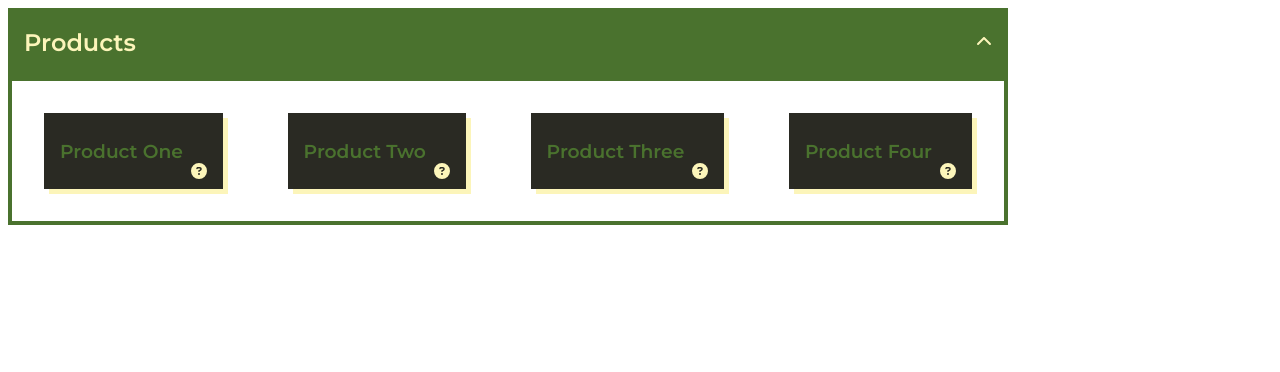
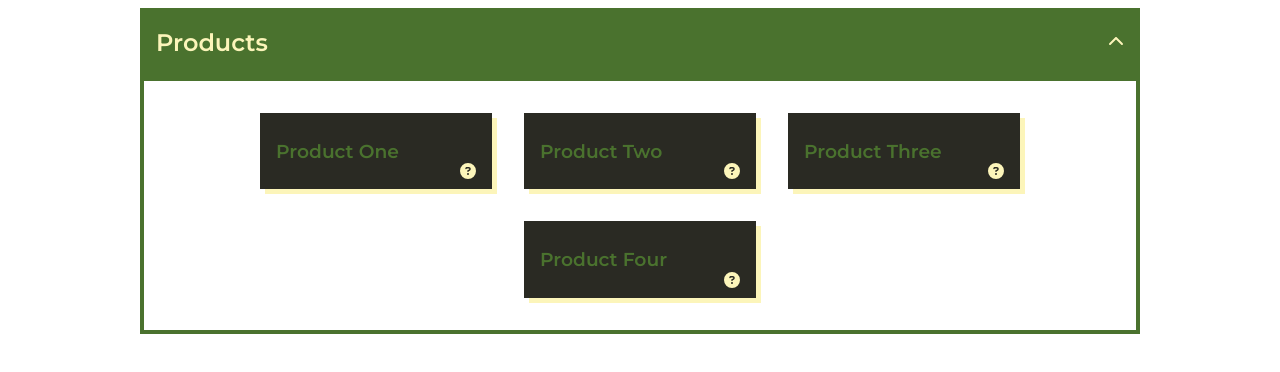
Before and after one commit to ghostwriter7/assignment02, an Angular app: page /products in a window 1280 px wide. Shown: the top 372 px of the page. Built offline with nearby package versions, Linux system fonts and the light colour scheme.

Commit message:
Styles updated

```diff
--- a/src/app/pages/products/product-tile/product-tile.component.scss
+++ b/src/app/pages/products/product-tile/product-tile.component.scss
@@ -2,6 +2,8 @@
 
 .product {
   display: inline-flex;
+  min-width: 200px;
+  justify-content: space-between;
   background-color: $clr-secondary;
   color: $clr-accent;
   padding: .5rem 1rem;
@@ -44,7 +46,6 @@
 
   &__description {
     align-self: flex-end;
-    margin-left: .5rem;
     position: relative;
     perspective: 1000px;
     color: $clr-primary;
--- a/src/app/pages/products/products-list/products-list.component.html
+++ b/src/app/pages/products/products-list/products-list.component.html
@@ -1,4 +1,4 @@
-<div class="products">
+<div class="products" @skipInitAnim>
   <div class="products__header d-flex align-center justify-between">
     <h2 class="products__label">Products</h2>
     <fa-icon
@@ -11,7 +11,7 @@
   <div
     @showHide
     *ngIf="isVisible"
-    class="products__list d-flex"
+    class="products__list d-flex justify-center"
     [ngClass]="{ disabled: disabled }">
     <app-product-tile
       *ngFor="let product of products"
--- a/src/app/pages/products/products-list/products-list.component.scss
+++ b/src/app/pages/products/products-list/products-list.component.scss
@@ -1,7 +1,8 @@
 @import "../../../../assets/styles/colors";
 
 .products {
-  width: min(80%, 1000px);
+  max-width: 1000px;
+  margin-inline: auto;
   overflow: hidden;
 
   &__header {
@@ -21,9 +22,8 @@
   }
 
   &__list {
-    justify-content: space-between;
     flex-wrap: wrap;
-    padding: 1rem;
+    padding: 1rem 3rem;
     border: 4px solid $clr-accent;
   }
 }
--- a/src/app/pages/products/products-list/products-list.component.ts
+++ b/src/app/pages/products/products-list/products-list.component.ts
@@ -2,7 +2,7 @@ import { Component, forwardRef, Input, OnInit } from '@angular/core';
 import { ControlValueAccessor, NG_VALUE_ACCESSOR } from '@angular/forms';
 import { IProduct } from '../core/interfaces';
 import { IconsService } from '../../../core/services/IconsService';
-import { animate, state, style, transition, trigger } from '@angular/animations';
+import { animate, style, transition, trigger } from '@angular/animations';
 
 @Component({
   selector: 'app-products-list',
@@ -25,6 +25,9 @@ import { animate, state, style, transition, trigger } from '@angular/animations'
         style({transform: 'translateY(0)'}),
         animate('500ms', style({transform: 'translateY(-200%)'}))
       ])
+    ]),
+    trigger('skipInitAnim', [
+      transition(':enter', [])
     ])
   ]
 })
```
